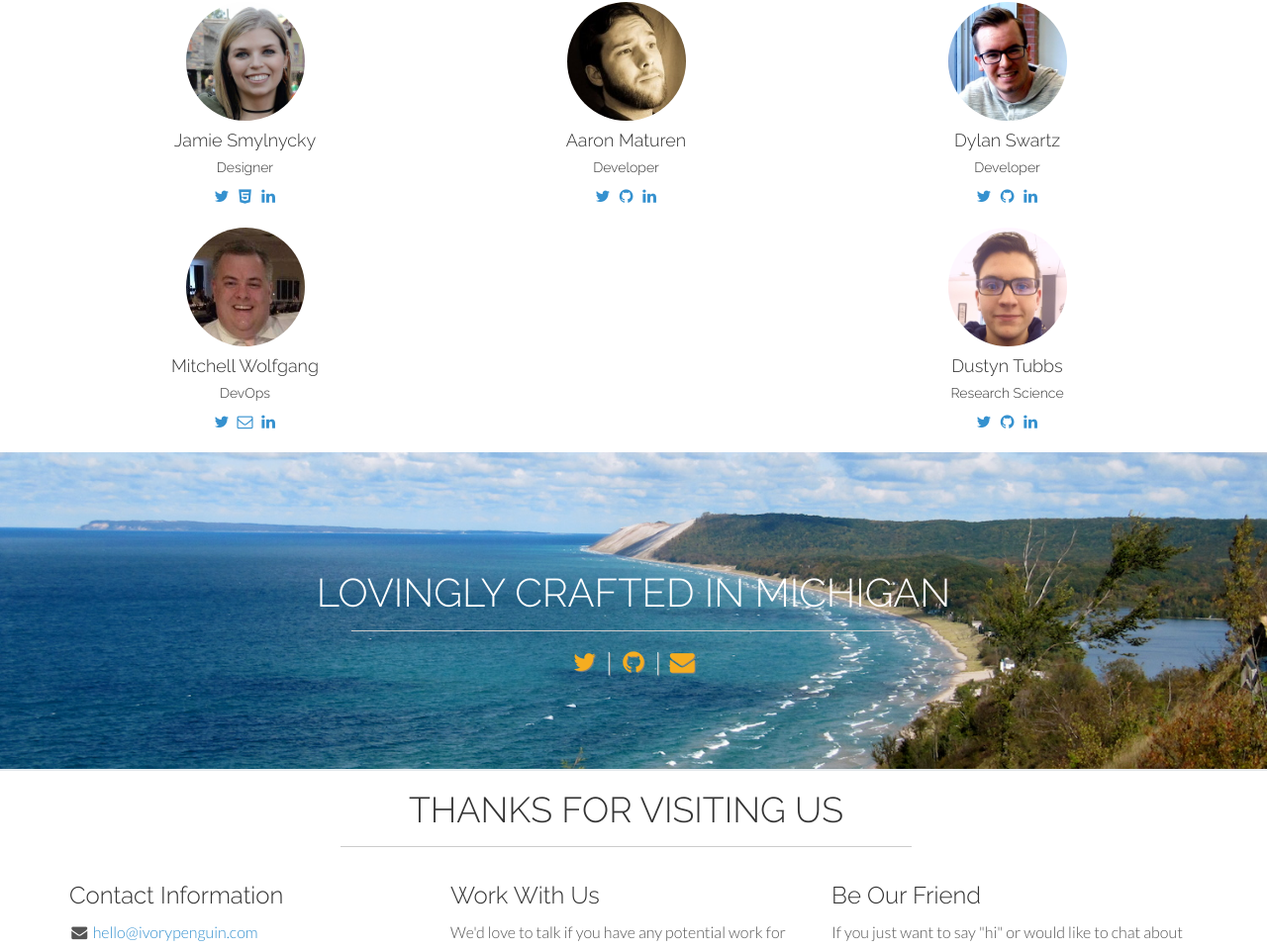
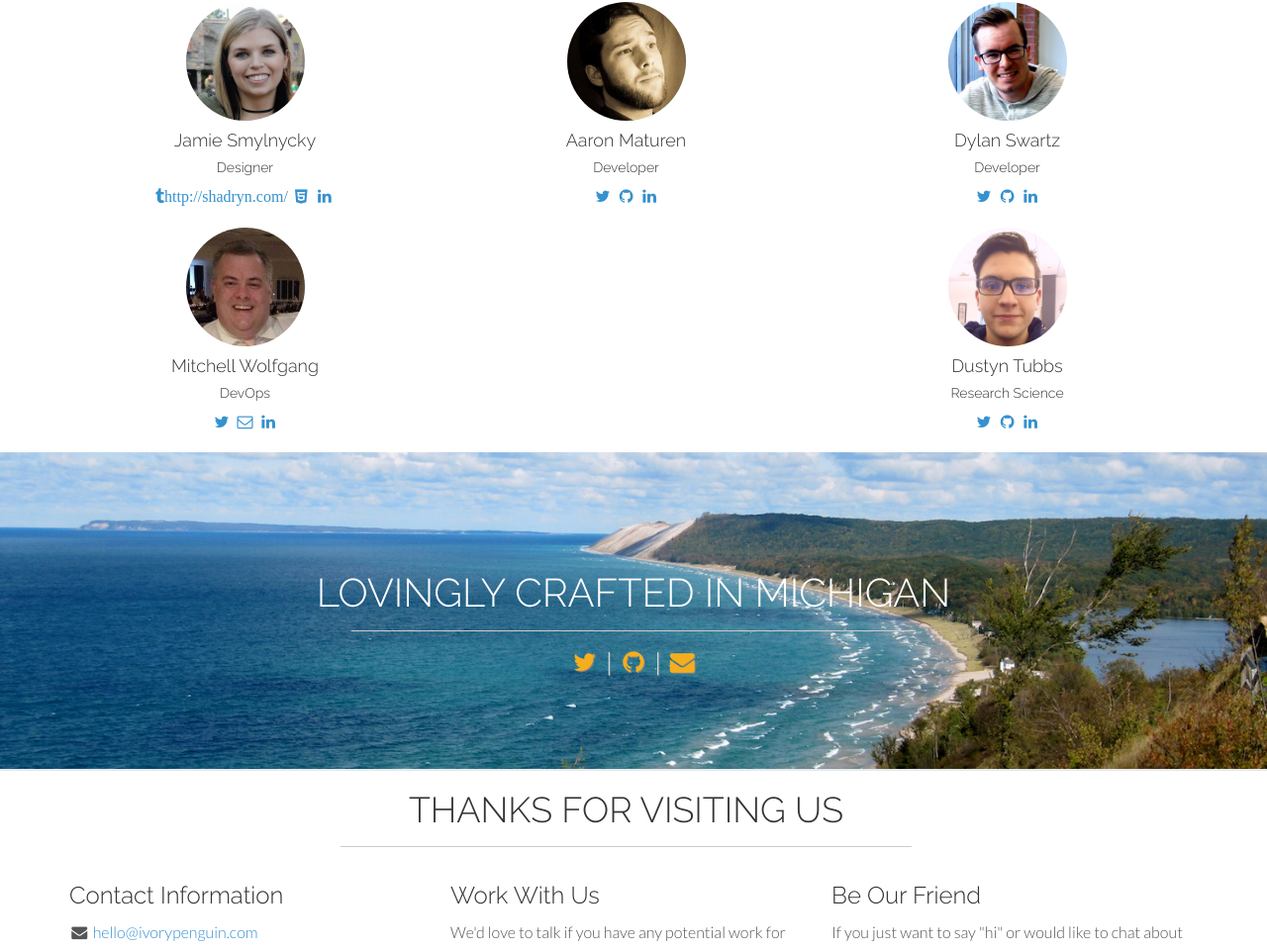
Before and after one commit to ivorypenguin/ivorypenguin.github.io, a plain HTML site: page index.html in a window 1280 px wide. Shown: the part 2854-3814 px from the top of the page at 99% size. Drawn offline with Linux system fonts and the light colour scheme.

Commit message:
updated links to social media things

```diff
--- a/index.html
+++ b/index.html
@@ -190,9 +190,9 @@
                     <img class="img img-circle team-headshot" src="assets/img/team/jamie.jpg" alt="">
                     <h4>Jamie Smylnycky</h4>
                     <h5>Designer</h5>
-                    <a target="_blank" href="#" class="fa fa-twitter fa-fw"></a>
-                    <a target="_blank" href="http://silverjackalope.com/" class="fa fa-html5 fa-fw"></a>
-                    <a target="_blank" href="www.linkedin.com/pub/jamie-smylnycky/94/401/767" class="fa fa-linkedin fa-fw"></a>
+                    <a target="_blank" href="#" class="fa fa-tumblr">http://shadryn.com/</a>
+                    <a target="_blank" href="http://jackalope.design/" class="fa fa-html5 fa-fw"></a>
+                    <a target="_blank" href="https://www.linkedin.com/in/jamie-smylnycky-76740194" class="fa fa-linkedin fa-fw"></a>
                 </div>
                 <div class="col-md-4 centered">
                     <img class="img img-circle team-headshot" src="assets/img/team/aaron.jpg" alt="">
```
